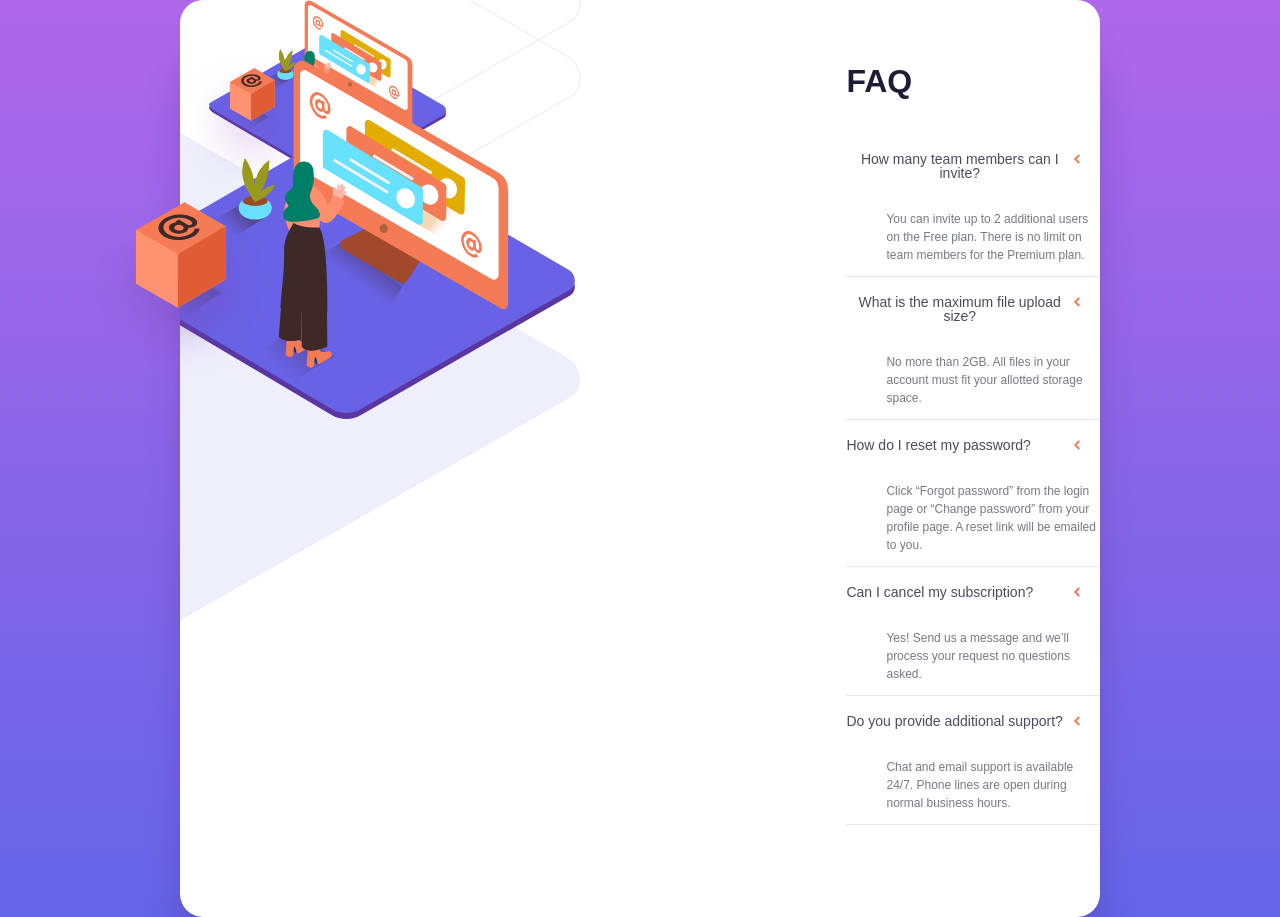
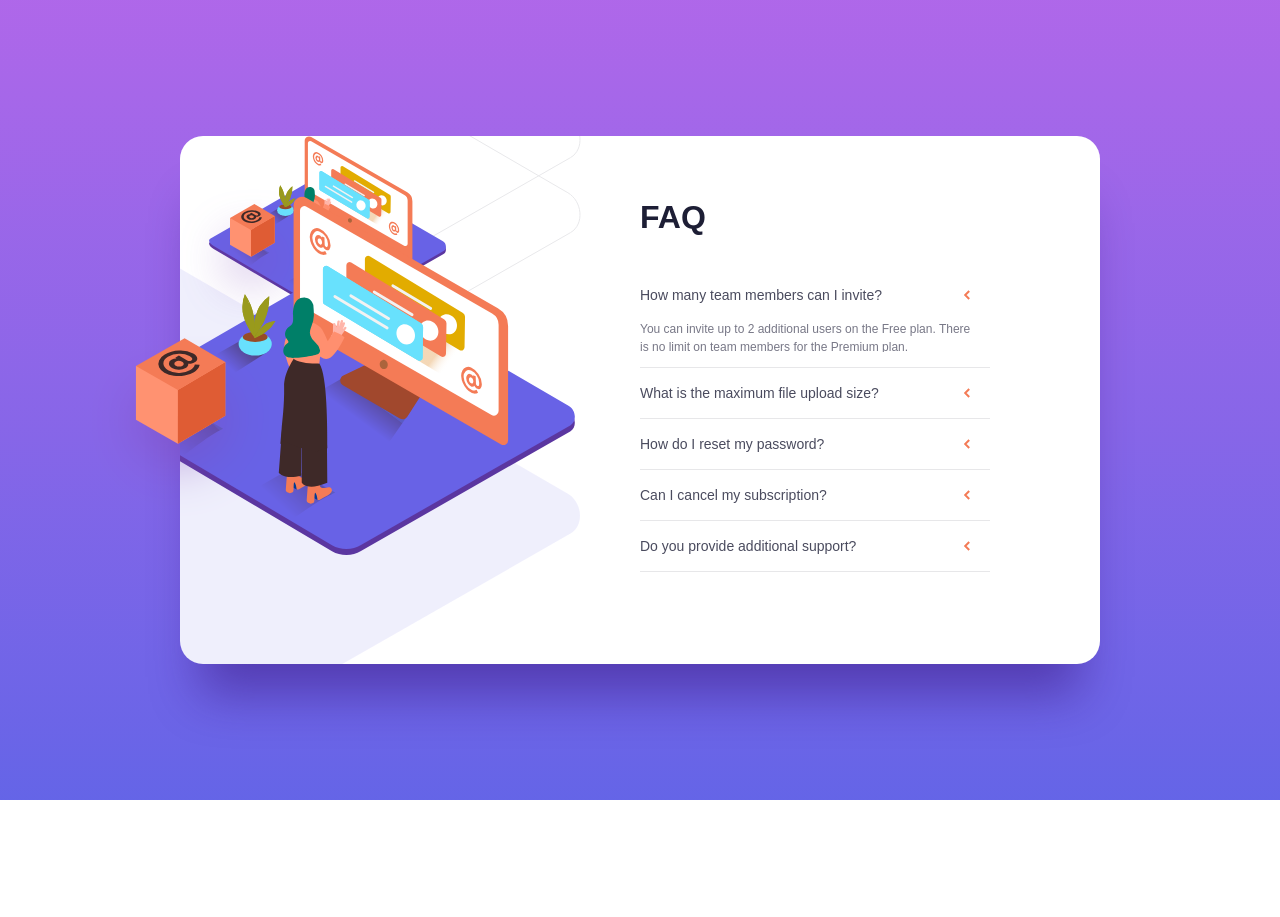
Before and after one commit to uniq47/full-stack-react, a React (Create React App) app: page / in a window 1280 px wide. After the commit the page ends 800 px from the top, so only its background shows below. Built offline with nearby package versions, Linux system fonts and the light colour scheme.

Commit message:
added react states

```diff
--- a/src/components/Accordion.js
+++ b/src/components/Accordion.js
@@ -12,7 +12,7 @@ function Accordion({ questionAnswers }) {
         {questionAnswers.map((item, index) => {
           // when we click on the button then the index of the button will be stored in the activeItem
           // index is the index of the button that we clicked match with the index of the questionAnswers array then we will show the answer
-          const showDescription = index === activeItem ? "show-descrioption" : "";
+          const showDescription = index === activeItem ? "show-description" : "";
           //to detect if passed or not
           const ariaExpanded = index === activeItem ? true : false;
           //aria level  <span role - button so now the span will be a button
@@ -30,9 +30,9 @@ function Accordion({ questionAnswers }) {
               // }}
               // myClick={handleClick}
 
-              myClick={() => setActiveItem(index)}
+              onClick={() => setActiveItem(index)}
               index={index}
-              showDescripotion={showDescription}
+              showDescription={showDescription}
               ariaExpanded={ariaExpanded}
               fontBold={fontBold}
             />
--- a/src/components/Accordionitem.js
+++ b/src/components/Accordionitem.js
@@ -1,13 +1,34 @@
 // we got myClick as a props from Accordion.js
 //function Accordionitem({qa: {question,answer}, myClick}) {
-function Accordionitem({ qa, myClick,showDescription, ariaExpanded,fontBold, index }) {
+function Accordionitem({
+  qa,
+  onClick,
+  showDescription,
+  ariaExpanded,
+  fontBold,
+  index,
+  //button does not have a control feature so to bring the control feature we use aria-control arrtibute
+}) {
   return (
-    <div className="faq__question" onClick={myClick}>
+    <div className="faq__question" onClick={onClick}>
       <dt>
-        <button className="faq__question-button"> {qa.question}</button>
+        <button
+          className={`faq__question-button ${fontBold}`}
+          aria-expanded={ariaExpanded}
+          data-qa="faq__question-button"
+          aria-control={`faq${index + 1}_desc`}
+        >
+          {qa.question}
+        </button>
       </dt>
       <dd>
-        <p className="showDescription">{qa.answer}</p>
+        <p
+          className={`faq__desc ${showDescription}`}
+          id={`faq${index + 1}_desc`}
+          data-qa="faq__desc"
+        >
+          {qa.answer}
+        </p>
       </dd>
     </div>
   );
--- a/src/components/App.js
+++ b/src/components/App.js
@@ -3,33 +3,7 @@ import illustration_woman_desktop from "../images/illustration-woman-online-desk
 import illustration_woman_mobile from "../images/illustration-woman-online-mobile.svg";
 // .. to go one step back in the directory tree
 import Accordion from "./Accordion";
-const questionAnswers = [
-  {
-    question: "How many team members can I invite?",
-    answer:
-      "You can invite up to 2 additional users on the Free plan. There is no limit on team members for the Premium plan.",
-  },
-  {
-    question: "What is the maximum file upload size?",
-    answer:
-      "No more than 2GB. All files in your account must fit your allotted storage space.",
-  },
-  {
-    question: "How do I reset my password?",
-    answer:
-      "Click “Forgot password” from the login page or “Change password” from your profile page. A reset link will be emailed to you.",
-  },
-  {
-    question: "Can I cancel my subscription?",
-    answer:
-      "Yes! Send us a message and we’ll process your request no questions asked.",
-  },
-  {
-    question: "Do you provide additional support?",
-    answer:
-      "Chat and email support is available 24/7. Phone lines are open during normal business hours.",
-  },
-];
+import { questionAnswers } from "../data/questionAnswer";
 
 const App = () => {
   return (
@@ -52,11 +26,10 @@ const App = () => {
             className="illustration__women_mobile"
           />
         </div>
-        <div>
-          {/* all questions into one component but the accordian cannot render the single componnet */}
-          <Accordion questionAnswers ={questionAnswers} />
-          {/* here questionAnswers is the props that we got from App.js as a props and passing `questionAnswers` as a props to Accordian */}
-        </div>
+
+        {/* all questions into one component but the accordian cannot render the single componnet */}
+        <Accordion questionAnswers={questionAnswers} />
+        {/* here questionAnswers is the props that we got from App.js as a props and passing `questionAnswers` as a props to Accordian */}
       </article>
     </main>
   );
--- /dev/null
+++ b/src/data/questionAnswer.js
@@ -0,0 +1,27 @@
+export const questionAnswers = [
+    {
+      question: "How many team members can I invite?",
+      answer:
+        "You can invite up to 2 additional users on the Free plan. There is no limit on team members for the Premium plan.",
+    },
+    {
+      question: "What is the maximum file upload size?",
+      answer:
+        "No more than 2GB. All files in your account must fit your allotted storage space.",
+    },
+    {
+      question: "How do I reset my password?",
+      answer:
+        "Click “Forgot password” from the login page or “Change password” from your profile page. A reset link will be emailed to you.",
+    },
+    {
+      question: "Can I cancel my subscription?",
+      answer:
+        "Yes! Send us a message and we’ll process your request no questions asked.",
+    },
+    {
+      question: "Do you provide additional support?",
+      answer:
+        "Chat and email support is available 24/7. Phone lines are open during normal business hours.",
+    },
+  ];
```
